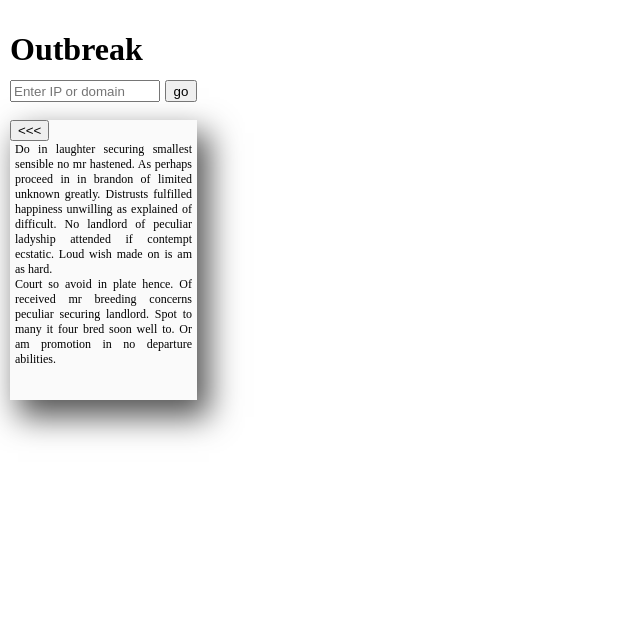
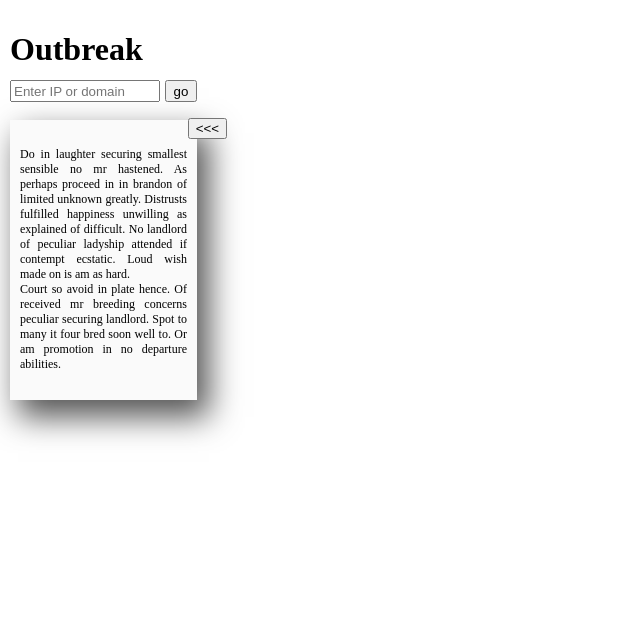
Before and after one commit to laokaplow/outbreak, a Flask app: page / in a window 1280 px wide. Shown: the top 622 px of the page, without its empty margins (0-640 px from the left). Run offline with Flask 2, Linux system fonts and the light colour scheme; some libraries are stand-ins or nearby versions.

Commit message:
Moves the expand/collapse button, ads style to .css

```diff
--- a/static/style.css
+++ b/static/style.css
@@ -42,11 +42,12 @@ p {
   top: 5px;
   font-size: 12px;
   text-align: justify;
-  padding: 5px;
+  padding: 10px;
 }
-#expend_button {
-  position: absolute;
-  top: 120px;
-  left: 10px;
 
+#collapse_button {
+  float: right;
+  position: relative;
+  left: 30px;
+  top: -2px;
 }
```
